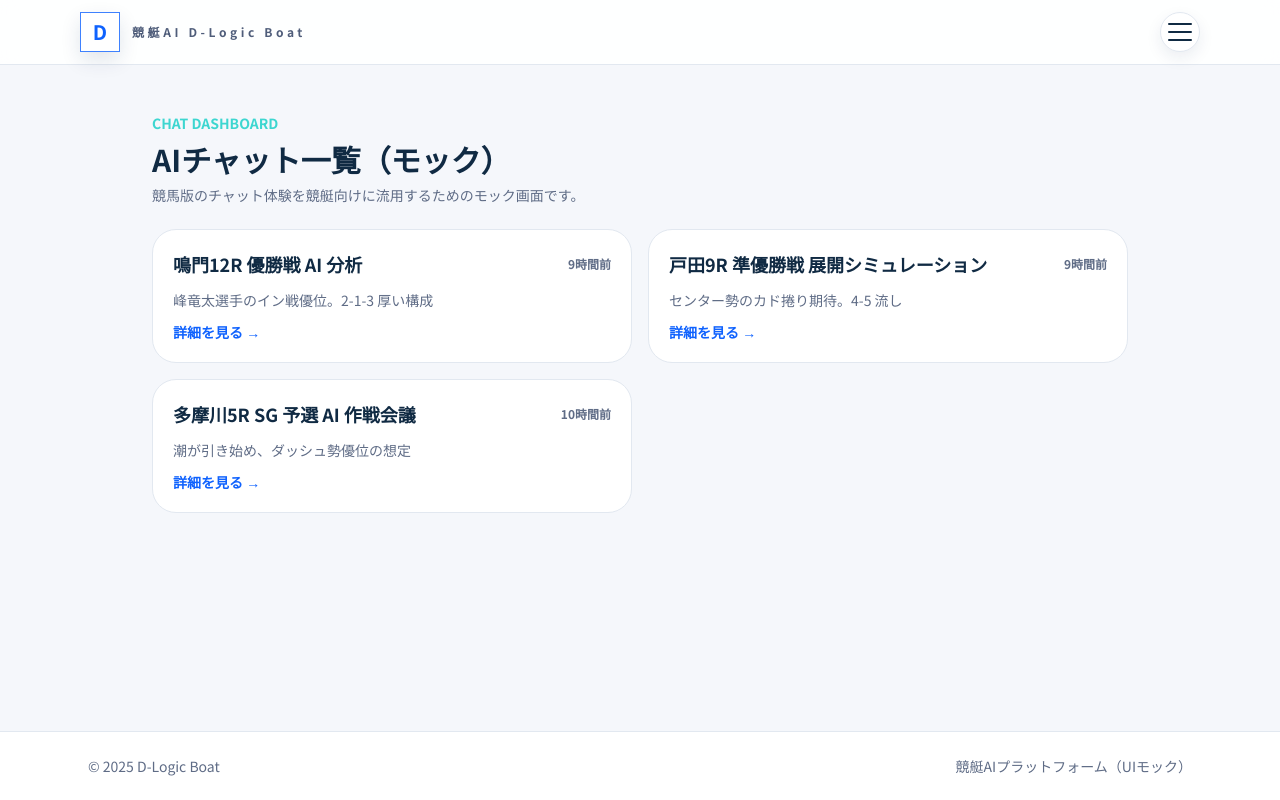
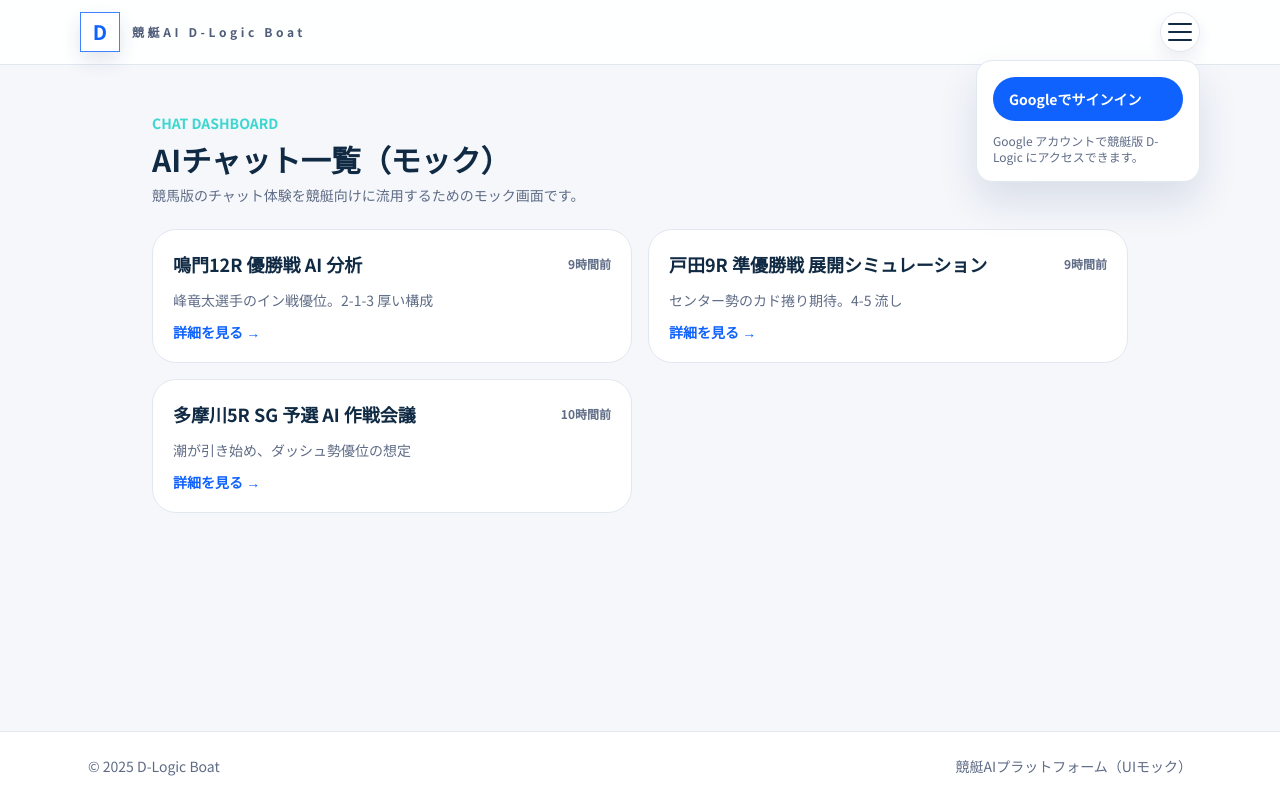
Before and after one commit to jinjinsansan/boat, a Next.js app: page /chat in a window 1280 px wide. Both pictures are taken after a click on the button 1180 px from the left and 32 px from the top of the page. Built offline with nearby package versions, Linux system fonts and the light colour scheme; no server answers.

Commit message:
feat: add supabase google sign-in menu

```diff
--- a/src/app/layout.tsx
+++ b/src/app/layout.tsx
@@ -1,7 +1,7 @@
 import type { Metadata } from "next";
-import Link from "next/link";
 import { Noto_Sans_JP, Roboto_Mono } from "next/font/google";
 import "./globals.css";
+import { HeaderNav } from "@/components/layout/HeaderNav";
 
 const notoSans = Noto_Sans_JP({
   variable: "--font-noto-sans-jp",
@@ -34,29 +34,7 @@ export default function RootLayout({
         className={`min-h-screen bg-[var(--background)] text-[var(--foreground)] ${notoSans.variable} ${robotoMono.variable} antialiased`}
       >
         <div className="flex min-h-screen flex-col">
-          <header className="sticky top-0 z-50 border-b border-[var(--border)] bg-[var(--surface)]/90 backdrop-blur">
-            <div className="mx-auto flex w-full max-w-6xl items-center justify-between px-4 py-3">
-              <Link href="/" className="flex items-center gap-3 text-sm font-semibold tracking-wide text-[#102a43]">
-                <span className="flex h-10 w-10 items-center justify-center border border-[#0f62fe]/80 bg-white text-xl font-black text-[#0f62fe] shadow-[0_8px_20px_rgba(15,40,87,0.12)]">
-                  D
-                </span>
-                <span className="hidden sm:inline text-xs font-semibold tracking-[0.3em] text-[#4f5d7a]">
-                  競艇AI D-Logic Boat
-                </span>
-              </Link>
-              <button
-                type="button"
-                aria-label="メニューを開く"
-                className="group flex h-10 w-10 items-center justify-center rounded-full border border-[var(--border)] bg-white text-[var(--muted)] shadow-[0_6px_16px_rgba(15,40,87,0.08)] transition-transform hover:-translate-y-0.5"
-              >
-                <span className="relative flex h-4 w-6 items-center justify-center">
-                  <span className="absolute h-0.5 w-full -translate-y-2 rounded-full bg-[var(--foreground)] transition-transform group-hover:-translate-y-2.5" />
-                  <span className="absolute h-0.5 w-full rounded-full bg-[var(--foreground)]" />
-                  <span className="absolute h-0.5 w-full translate-y-2 rounded-full bg-[var(--foreground)] transition-transform group-hover:translate-y-2.5" />
-                </span>
-              </button>
-            </div>
-          </header>
+          <HeaderNav />
 
           <main className="flex-1 bg-[var(--background)]">{children}</main>
 
--- /dev/null
+++ b/src/components/layout/HeaderNav.tsx
@@ -0,0 +1,89 @@
+"use client";
+
+import { useState } from "react";
+import Link from "next/link";
+
+import { supabase } from "@/lib/supabaseClient";
+
+export function HeaderNav() {
+  const [open, setOpen] = useState(false);
+
+  const toggleMenu = () => setOpen((prev) => !prev);
+
+  const handleSignIn = async () => {
+    const { error } = await supabase.auth.signInWithOAuth({
+      provider: "google",
+      options: {
+        redirectTo: `${window.location.origin}/`,
+      },
+    });
+
+    if (error) {
+      console.error(error);
+    }
+  };
+
+  const closeMenu = () => setOpen(false);
+
+  return (
+    <header className="sticky top-0 z-50 border-b border-[var(--border)] bg-[var(--surface)]/90 backdrop-blur">
+      <div className="mx-auto flex w-full max-w-6xl items-center justify-between px-4 py-3">
+        <Link
+          href="/"
+          className="flex items-center gap-3 text-sm font-semibold tracking-wide text-[#102a43]"
+        >
+          <span className="flex h-10 w-10 items-center justify-center border border-[#0f62fe]/80 bg-white text-xl font-black text-[#0f62fe] shadow-[0_8px_20px_rgba(15,40,87,0.12)]">
+            D
+          </span>
+          <span className="hidden sm:inline text-xs font-semibold tracking-[0.3em] text-[#4f5d7a]">
+            競艇AI D-Logic Boat
+          </span>
+        </Link>
+        <div className="relative">
+          <button
+            type="button"
+            aria-expanded={open}
+            aria-controls="nav-menu"
+            onClick={toggleMenu}
+            className="group flex h-10 w-10 items-center justify-center rounded-full border border-[var(--border)] bg-white text-[var(--muted)] shadow-[0_6px_16px_rgba(15,40,87,0.08)] transition-transform hover:-translate-y-0.5"
+          >
+            <span className="relative flex h-4 w-6 items-center justify-center">
+              <span className="absolute h-0.5 w-full -translate-y-2 rounded-full bg-[var(--foreground)] transition-transform group-hover:-translate-y-2.5" />
+              <span className="absolute h-0.5 w-full rounded-full bg-[var(--foreground)]" />
+              <span className="absolute h-0.5 w-full translate-y-2 rounded-full bg-[var(--foreground)] transition-transform group-hover:translate-y-2.5" />
+            </span>
+          </button>
+          {open && (
+            <>
+              <div
+                role="presentation"
+                className="fixed inset-0 z-40"
+                onClick={closeMenu}
+              />
+              <div
+                id="nav-menu"
+                className="absolute right-0 top-12 z-50 w-56 rounded-2xl border border-[var(--border)] bg-white p-4 text-sm shadow-[0_20px_40px_rgba(15,40,87,0.12)]"
+              >
+                <div className="space-y-3">
+                  <button
+                    type="button"
+                    onClick={() => {
+                      closeMenu();
+                      handleSignIn();
+                    }}
+                    className="w-full rounded-xl bg-[#0f62fe] px-4 py-3 text-left font-semibold text-white transition-transform hover:-translate-y-0.5"
+                  >
+                    Googleでサインイン
+                  </button>
+                  <p className="text-xs text-[var(--muted)]">
+                    Google アカウントで競艇版 D-Logic にアクセスできます。
+                  </p>
+                </div>
+              </div>
+            </>
+          )}
+        </div>
+      </div>
+    </header>
+  );
+}
--- /dev/null
+++ b/src/lib/supabaseClient.ts
@@ -0,0 +1,10 @@
+import { createClient } from "@supabase/supabase-js";
+
+const supabaseUrl = process.env.NEXT_PUBLIC_SUPABASE_URL;
+const supabaseAnonKey = process.env.NEXT_PUBLIC_SUPABASE_ANON_KEY;
+
+if (!supabaseUrl || !supabaseAnonKey) {
+  throw new Error("Supabase environment variables are missing");
+}
+
+export const supabase = createClient(supabaseUrl, supabaseAnonKey);
```
Also changed, not shown: package.json (+7 -6 lines), 1 other file (tests, documents, lock files or other folders).
